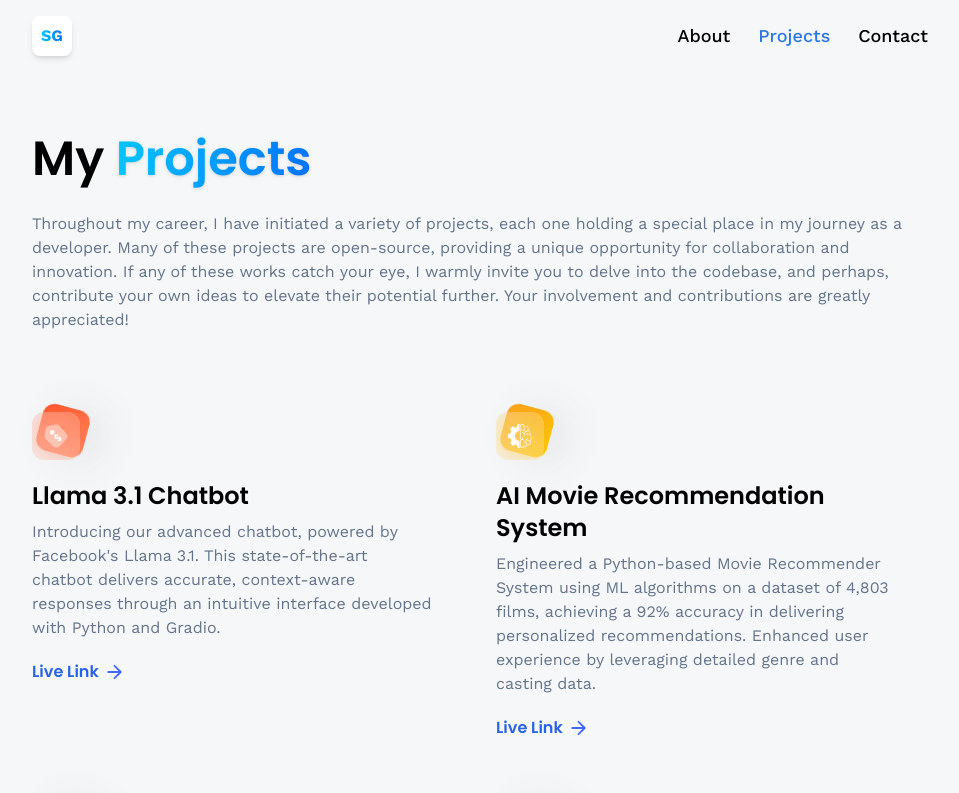
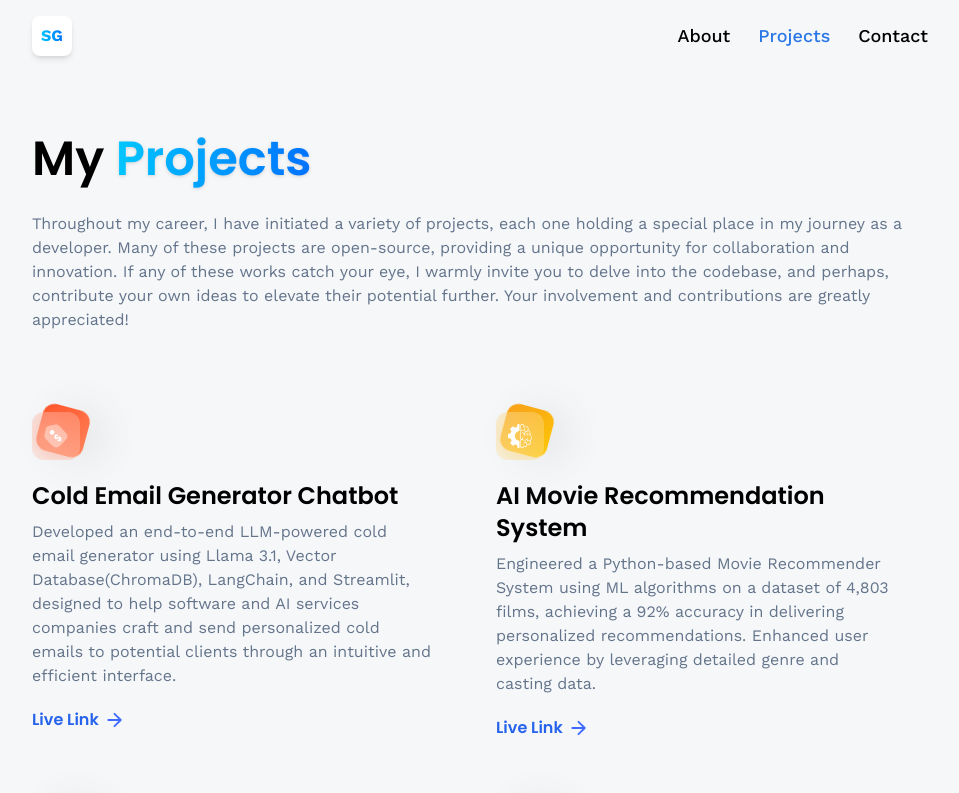
Before and after one commit to shivam10lm/m-Portfolio, a React (Vite) app: page /projects in a window 1280 px wide. Shown: the top 793 px of the page, without its empty margins (160-1119 px from the left). Built offline with nearby package versions, Linux system fonts and the light colour scheme.

Commit message:
Update index.js

```diff
--- a/src/constants/index.js
+++ b/src/constants/index.js
@@ -168,10 +168,10 @@ export const projects = [
    {
     iconUrl: pricewise,
     theme: "btn-back-red",
-    name: "Llama 3.1 Chatbot",
+    name: "Cold Email Generator Chatbot",
     description:
-      "Introducing our advanced chatbot, powered by Facebook's Llama 3.1. This state-of-the-art chatbot delivers accurate, context-aware responses through an intuitive interface developed with Python and Gradio.",
-    link: "https://huggingface.co/spaces/Shivam10lm/LlamaChatBot",
+      "Developed an end-to-end LLM-powered cold email generator using Llama 3.1, Vector Database(ChromaDB), LangChain, and Streamlit, designed to help software and AI services companies craft and send personalized cold emails to potential clients through an intuitive and efficient interface.",
+    link: "https://huggingface.co/spaces/Shivam10lm/ColdEmail",
   },
   {
     iconUrl: summiz,
```
